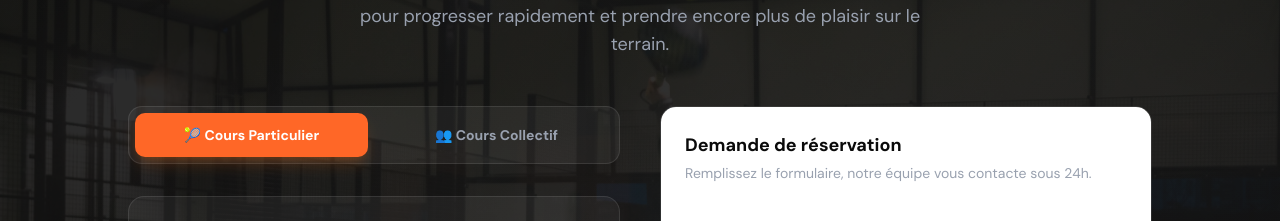
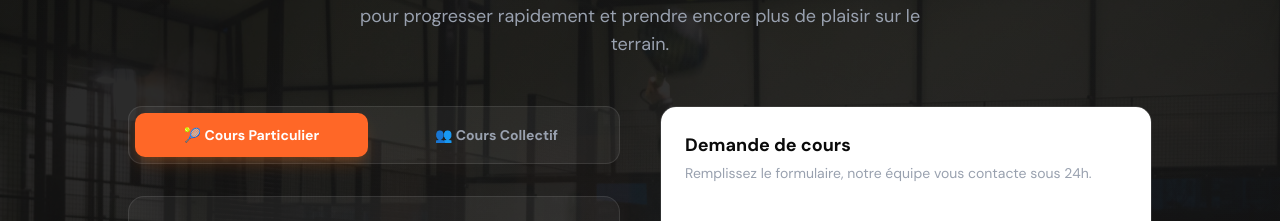
Before and after one commit to martincavil/padel15, a Next.js app: page / in a window 1280 px wide. Shown: the part 4748-4969 px from the top of the page. Built offline with nearby package versions, Linux system fonts and the light colour scheme; grey boxes are pictures that could not be loaded.

Commit message:
fix form

```diff
--- a/src/components/CoursParticuliers.tsx
+++ b/src/components/CoursParticuliers.tsx
@@ -195,9 +195,7 @@ export default function CoursParticuliers() {
           {/* Right — Tally form */}
           <div className="border border-white/10 rounded-2xl overflow-hidden backdrop-blur-sm">
             <div className="bg-white px-6 pt-6 pb-4">
-              <h3 className="font-semibold text-lg mb-1">
-                Demande de réservation
-              </h3>
+              <h3 className="font-semibold text-lg mb-1">Demande de cours</h3>
               <p className="text-gray-400 text-sm">
                 Remplissez le formulaire, notre équipe vous contacte sous 24h.
               </p>
```
